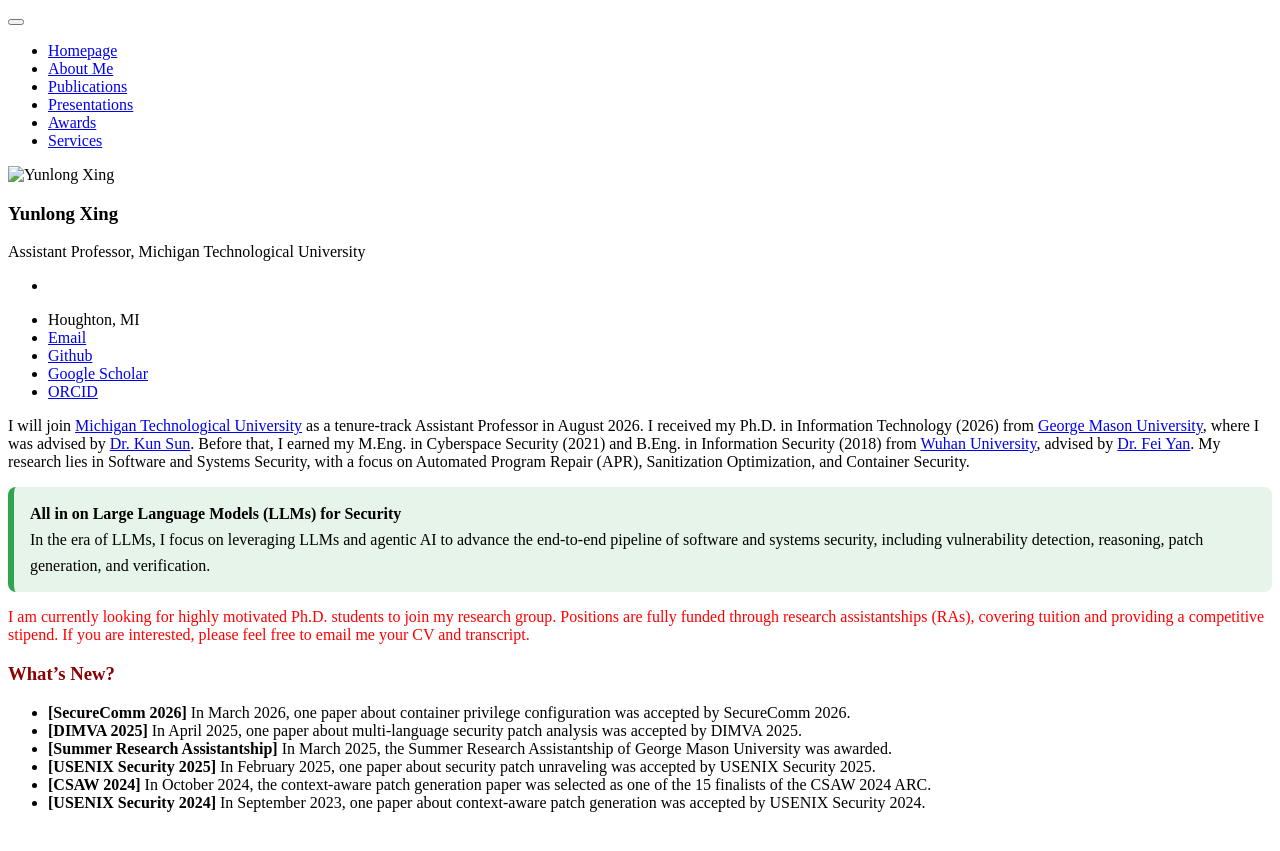
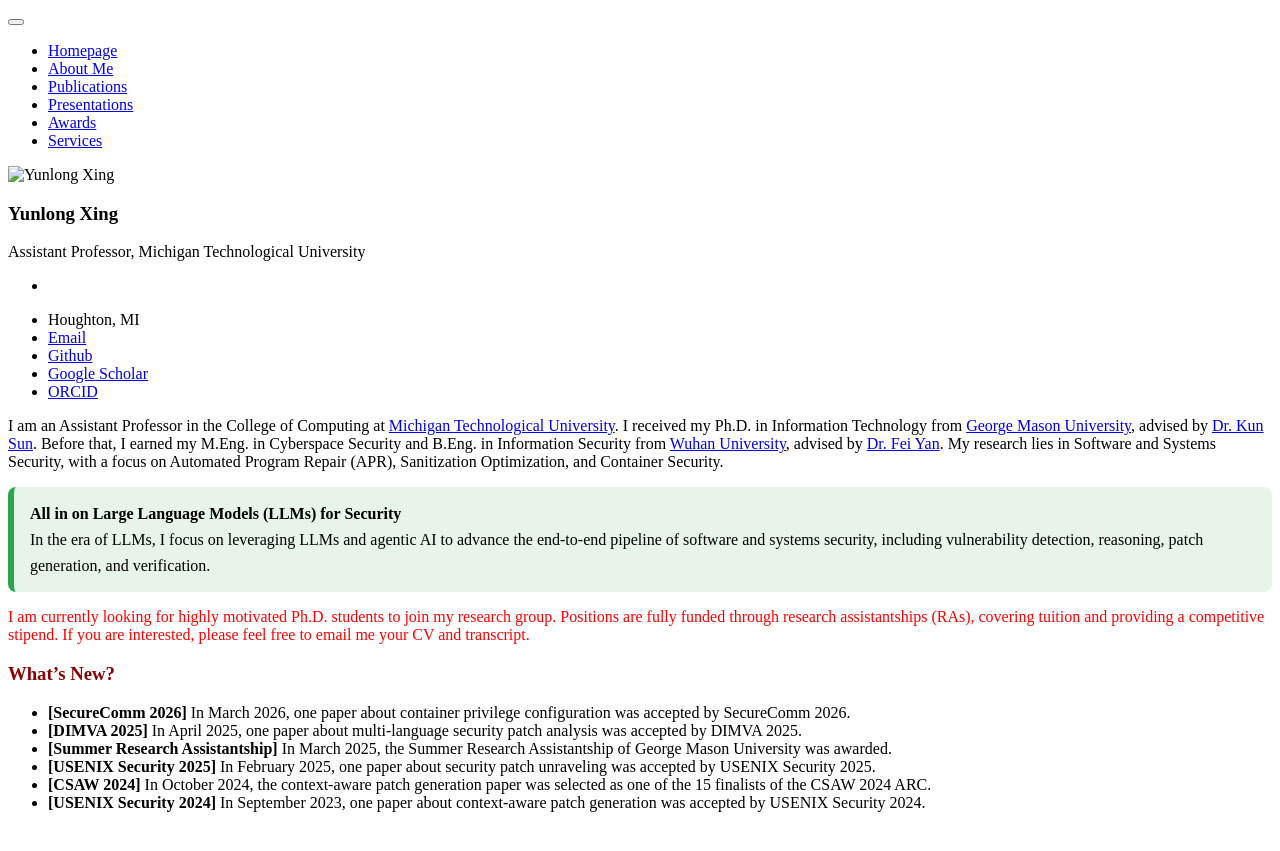
Before and after one commit to YunlongXing/yunlongxing.github.io, a Jekyll site: the page built from _pages/includes/intro.md, in a window 1280 px wide. Shown: the top 851 px of the page. Built offline with Jekyll 4.4.1, drawn with Linux system fonts in a browser that asks for light colours; our own code applies the rules of GitHub Pages for plain Markdown files.

Commit message:
Update introduction and research focus

```diff
--- a/_pages/includes/intro.md
+++ b/_pages/includes/intro.md
@@ -1,4 +1,4 @@
-I will join [Michigan Technological University][Michigan Technological University] as a tenure-track Assistant Professor in August 2026. I received my Ph.D. in Information Technology (2026) from [George Mason University][George Mason University], where I was advised by [Dr. Kun Sun][Dr. Kun Sun]. Before that, I earned my M.Eng. in Cyberspace Security (2021) and B.Eng. in Information Security (2018) from [Wuhan University][Wuhan University], advised by [Dr. Fei Yan][Dr. Fei Yan]. My research lies in Software and Systems Security, with a focus on Automated Program Repair (APR), Sanitization Optimization, and Container Security.
+I am an Assistant Professor in the College of Computing at [Michigan Technological University][Michigan Technological University]. I received my Ph.D. in Information Technology from [George Mason University][George Mason University], advised by [Dr. Kun Sun][Dr. Kun Sun]. Before that, I earned my M.Eng. in Cyberspace Security and B.Eng. in Information Security from [Wuhan University][Wuhan University], advised by [Dr. Fei Yan][Dr. Fei Yan]. My research lies in Software and Systems Security, with a focus on Automated Program Repair (APR), Sanitization Optimization, and Container Security.
 
 <div style="background-color:#e6f4ea; border-left:6px solid #2ea44f; padding:14px 16px; border-radius:8px; margin-bottom:8px; line-height:1.6;">
   <strong>All in on Large Language Models (LLMs) for Security</strong><br>
```
